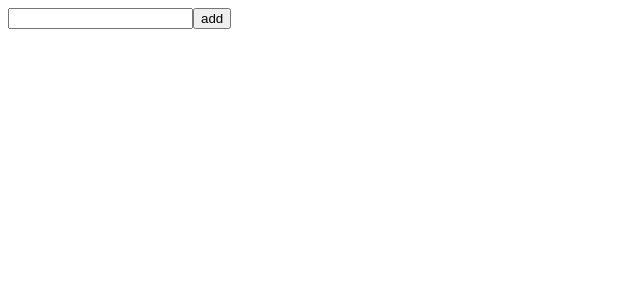
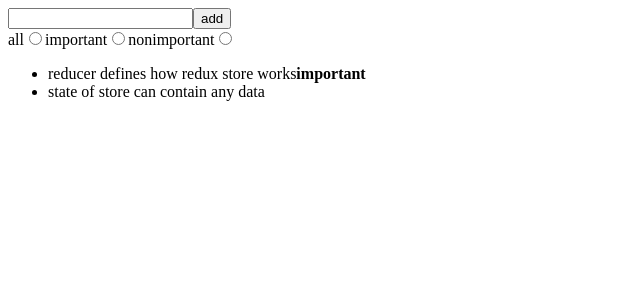
Before and after one commit to GeodesicCarbon/fullstackopen2019, a React (Create React App) app in the folder osa6/redux-notes/: page / in a window 1280 px wide. Shown: the top 300 px of the page, without its empty margins (0-640 px from the left). Built offline with nearby package versions, Linux system fonts and the light colour scheme.

Commit message:
Materials part 6.2

```diff
--- a/osa6/redux-notes/package.json
+++ b/osa6/redux-notes/package.json
@@ -5,7 +5,7 @@
   "dependencies": {
     "react": "^16.8.6",
     "react-dom": "^16.8.6",
-    "react-scripts": "3.0.1",
+    "react-scripts": "^3.3.0",
     "redux": "^4.0.1"
   },
   "scripts": {
@@ -30,6 +30,7 @@
     ]
   },
   "devDependencies": {
-    "deep-freeze": "0.0.1"
+    "deep-freeze": "0.0.1",
+    "eslint-config-react-app": "^5.1.0"
   }
 }
--- a/osa6/redux-notes/src/App.js
+++ b/osa6/redux-notes/src/App.js
@@ -1,13 +1,16 @@
 import React from 'react'
 import Notes from './components/Notes'
 import NewNote from './components/NewNote'
+import VisibilityFilter from './components/VisibilityFilter'
 
 const App = (props) => {
+  const store = props.store
 
   return (
     <div>
-      <NewNote store={props.store} />
-      <Notes store={props.store} />
+      <NewNote store={store} />
+      <VisibilityFilter store={store} />
+      <Notes store={store} />
     </div>
   )
 }
--- a/osa6/redux-notes/src/components/Notes.js
+++ b/osa6/redux-notes/src/components/Notes.js
@@ -4,9 +4,19 @@ import Note from './Note'
 import { toggleImportanceOf } from '../reducers/noteReducer'
 
 const Notes = ({ store }) => {
+  const { notes, filter } = store.getState()
+  const notesToShow = () => {
+    if ( filter === 'ALL' ) {
+      return notes
+    }
+    return filter === 'IMPORTANT'
+      ? notes.filter(note => note.important)
+      : notes.filter(note => !note.important)
+  }
+
   return (
     <ul>
-      {store.getState().map(note =>
+      {notesToShow().map(note =>
         <Note
           key={note.id}
           note={note}
--- /dev/null
+++ b/osa6/redux-notes/src/components/VisibilityFilter.js
@@ -0,0 +1,34 @@
+import React from 'react'
+import { filterChange } from '../reducers/filterReducer'
+
+const VisibilityFilter = (props) => {
+
+  const filterClicked = (value) => {
+    props.store.dispatch(filterChange(value))
+  }
+
+  return (
+    <div>
+      all
+      <input
+        type="radio"
+        name="filter"
+        onChange={() => filterClicked('ALL')}
+      />
+      important
+      <input
+        type="radio"
+        name="filter"
+        onChange={() => filterClicked('IMPORTANT')}
+      />
+      nonimportant
+      <input
+        type="radio"
+        name="filter"
+        onChange={() => filterClicked('NONIMPORTANT')}
+      />
+    </div>
+  )
+}
+
+export default VisibilityFilter
--- a/osa6/redux-notes/src/index.js
+++ b/osa6/redux-notes/src/index.js
@@ -1,17 +1,19 @@
 import React from 'react'
 import ReactDOM from 'react-dom'
-import { createStore } from 'redux'
+import { createStore, combineReducers } from 'redux'
 import App from './App'
 import noteReducer from './reducers/noteReducer'
+import filterReducer from './reducers/filterReducer'
 
-const store = createStore(noteReducer)
+const reducer = combineReducers({
+  notes: noteReducer,
+  filter: filterReducer
+})
 
-const renderApp = () => {
-  ReactDOM.render(
-    <App store={store} />,
-    document.getElementById('root')
-  )
-}
+const store = createStore(reducer)
+console.log(store.getState())
 
-renderApp()
-store.subscribe(renderApp)
+ReactDOM.render(
+  <App store={store} />,
+  document.getElementById('root')
+)
--- /dev/null
+++ b/osa6/redux-notes/src/reducers/filterReducer.js
@@ -0,0 +1,17 @@
+const filterReducer = (state = 'ALL', action) => {
+  switch (action.type) {
+    case 'SET_FILTER':
+      return action.filter
+    default:
+      return state
+  }
+}
+
+export const filterChange = filter => {
+  return {
+    type: 'SET_FILTER',
+    filter,
+  }
+}
+
+export default filterReducer
--- a/osa6/redux-notes/src/reducers/noteReducer.js
+++ b/osa6/redux-notes/src/reducers/noteReducer.js
@@ -1,4 +1,17 @@
-const noteReducer = (state = [], action) => {
+const initialState = [
+  {
+    content: 'reducer defines how redux store works',
+    important: true,
+    id: 1,
+  },
+  {
+    content: 'state of store can contain any data',
+    important: false,
+    id: 2,
+  },
+]
+
+const noteReducer = (state = initialState, action) => {
   switch (action.type) {
     case 'NEW_NOTE':
       return [...state, action.data]
```
Also changed, not shown: 1 other file (tests, documents, lock files or other folders).
